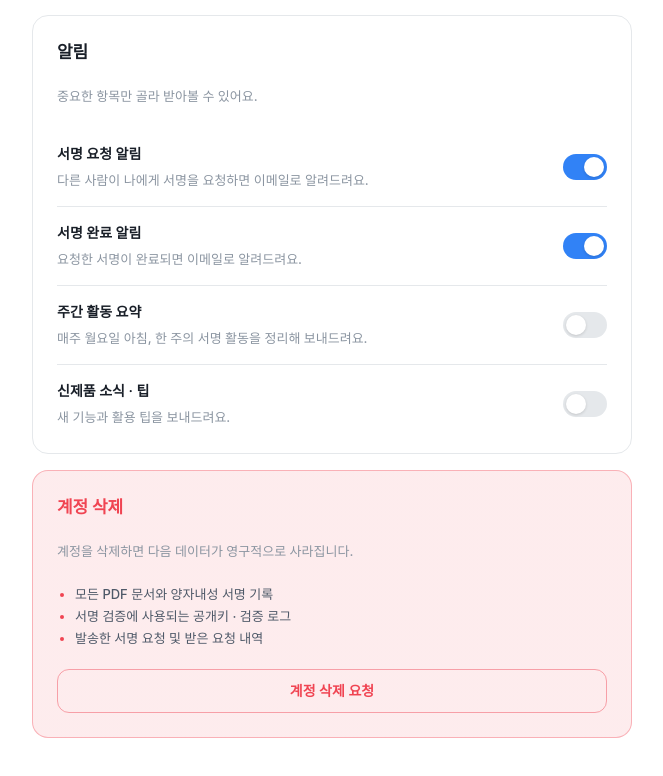
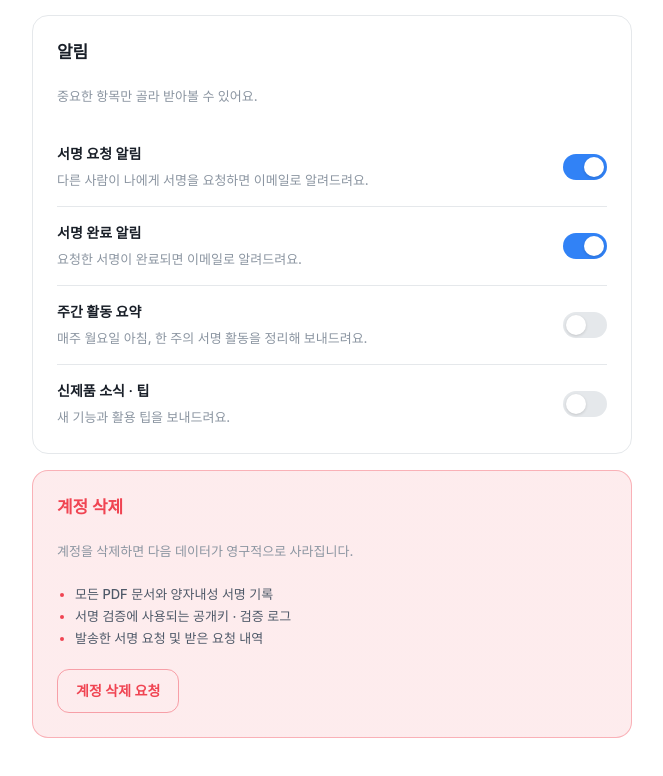
Before and after one commit to kwakchaewon/QuSign, a Vue app in the folder frontend/: page /settings in a window 1280 px wide. Shown: the part 1230-2006 px from the top of the page, without its empty margins (414-1077 px from the left). Built offline with nearby package versions, Linux system fonts and the light colour scheme; no server answers; sample sign-in values are in the browser's storage; a web font is replaced by a local one.

Commit message:
fix: settings .qs-card를 .qs-settings-card로 개명해 detail.css 충돌 해소
Co-Authored-By: Claude Sonnet 4.6 <noreply@anthropic.com>

```diff
--- a/frontend/src/assets/settings.css
+++ b/frontend/src/assets/settings.css
@@ -59,7 +59,8 @@
 .qs-settings-content { flex: 1; min-width: 0; display: flex; flex-direction: column; gap: 16px; }
 
 /* =============== Card =============== */
-.qs-card {
+/* .qs-settings-card — settings 전용. detail.css의 .qs-card와 이름 충돌 방지 */
+.qs-settings-card {
   background: var(--surface-elevated);
   border: 0.5px solid var(--border-default);
   border-radius: 16px;
@@ -290,14 +291,14 @@
 .qs-switch:focus-visible { box-shadow: 0 0 0 3px var(--input-focus-ring); }
 
 /* =============== Danger card =============== */
-.qs-card-danger {
+.qs-settings-card.qs-card-danger {
   border-color: rgba(240, 68, 82, 0.35);
   background:
     linear-gradient(0deg, var(--color-error-bg), var(--color-error-bg)),
     var(--surface-elevated);
 }
-[data-theme="dark"] .qs-card-danger { border-color: rgba(240, 68, 82, 0.40); }
-.qs-card-danger .qs-card-title { color: var(--color-error); }
+[data-theme="dark"] .qs-settings-card.qs-card-danger { border-color: rgba(240, 68, 82, 0.40); }
+.qs-settings-card.qs-card-danger .qs-card-title { color: var(--color-error); }
 .qs-danger-list {
   margin: 0 0 20px;
   padding-left: 18px;
@@ -441,7 +442,7 @@
 @media (max-width: 480px) {
   .qs-settings-main { padding: 20px 16px 64px; }
   .qs-settings-title { font-size: 22px; }
-  .qs-card { padding: 20px; border-radius: 14px; }
+  .qs-settings-card { padding: 20px; border-radius: 14px; }
   .qs-card-hr { margin: 16px -20px; }
   .qs-input { height: 44px; }
   .qs-form-foot { flex-direction: column; align-items: stretch; }
--- a/frontend/src/views/AccountSettingsView.vue
+++ b/frontend/src/views/AccountSettingsView.vue
@@ -53,7 +53,7 @@
 
           <!-- ===== 01 프로필 ===== -->
           <div id="sec-profile">
-            <section class="qs-card">
+            <section class="qs-settings-card">
               <div class="qs-card-head">
                 <h2 class="qs-card-title">프로필</h2>
                 <p class="qs-card-desc">QuSign에 등록된 계정 정보입니다.</p>
@@ -80,7 +80,7 @@
           <!-- ===== 02 보안 ===== -->
           <div id="sec-security">
             <!-- 비밀번호 변경 -->
-            <section class="qs-card">
+            <section class="qs-settings-card">
               <div class="qs-card-head">
                 <h2 class="qs-card-title">비밀번호 변경</h2>
                 <p class="qs-card-desc">8자 이상, 대소문자 · 숫자 · 특수문자를 조합하면 더 안전해요.</p>
@@ -199,7 +199,7 @@
             <div style="height: 16px;"></div>
 
             <!-- 보안 토글 -->
-            <section class="qs-card">
+            <section class="qs-settings-card">
               <div class="qs-card-head">
                 <h2 class="qs-card-title">보안</h2>
                 <p class="qs-card-desc">서명과 로그인의 안전성을 향상시키는 옵션들입니다.</p>
@@ -273,7 +273,7 @@
 
           <!-- ===== 03 알림 ===== -->
           <div id="sec-notify">
-            <section class="qs-card">
+            <section class="qs-settings-card">
               <div class="qs-card-head">
                 <h2 class="qs-card-title">알림</h2>
                 <p class="qs-card-desc">중요한 항목만 골라 받아볼 수 있어요.</p>
@@ -304,7 +304,7 @@
 
           <!-- ===== 04 계정 삭제 ===== -->
           <div id="sec-danger">
-            <section class="qs-card qs-card-danger">
+            <section class="qs-settings-card qs-card-danger">
               <div class="qs-card-head">
                 <h2 class="qs-card-title">계정 삭제</h2>
                 <p class="qs-card-desc">계정을 삭제하면 다음 데이터가 영구적으로 사라집니다.</p>
```
